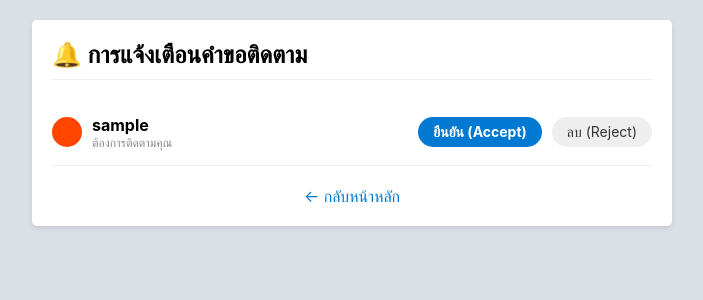
After one commit to Pratya-Wattanasriroj/SDA-PROJECT, a Flask app: page /notifications in a window 1280 px wide. The commit adds this page. Shown: the top 300 px of the page, without its empty margins (288-991 px from the left). Run offline with Flask 3, Linux system fonts and the light colour scheme; a user stored in the database is signed in; tables that the repository leaves empty hold one stand-in row (values such as "Sample post").

Commit message:
Add Friends Update 1

```diff
--- a/app.py
+++ b/app.py
@@ -23,19 +23,29 @@ login_manager.login_view = 'login'
 os.makedirs(app.config['UPLOAD_FOLDER'], exist_ok=True)
 ALLOWED_EXTENSIONS = {'png', 'jpg', 'jpeg', 'gif', 'mp4', 'mov', 'avi', 'webm', 'mkv'}
 
-# --- [ส่วนใหม่ 1] ตารางสำหรับเก็บว่าใครเพื่อนใคร (Association Table) ---
+# --- [ตาราง 1] เก็บความเป็นเพื่อน (Accept แล้ว) ---
 followers = db.Table('followers',
     db.Column('follower_id', db.Integer, db.ForeignKey('user.id')),
     db.Column('followed_id', db.Integer, db.ForeignKey('user.id'))
 )
 
-# --- Models ---
+# --- [ตาราง 2] เก็บคำขอติดตาม (Pending Request) ---
+class FollowRequest(db.Model):
+    id = db.Column(db.Integer, primary_key=True)
+    sender_id = db.Column(db.Integer, db.ForeignKey('user.id'))
+    receiver_id = db.Column(db.Integer, db.ForeignKey('user.id'))
+    timestamp = db.Column(db.DateTime, default=datetime.utcnow)
+
+    # เชื่อมโยงเพื่อให้ดึงข้อมูลง่าย
+    sender = db.relationship('User', foreign_keys=[sender_id], backref='sent_requests')
+    receiver = db.relationship('User', foreign_keys=[receiver_id], backref='received_requests')
+
 class User(UserMixin, db.Model):
     id = db.Column(db.Integer, primary_key=True)
     username = db.Column(db.String(100), unique=True, nullable=False)
     password = db.Column(db.String(100), nullable=False)
 
-    # [ส่วนใหม่ 2] ความสัมพันธ์เพื่อน (Self-Referencing Many-to-Many)
+    # ความสัมพันธ์เพื่อน (Accept แล้ว)
     followed = db.relationship(
         'User', secondary=followers,
         primaryjoin=(followers.c.follower_id == id),
@@ -43,19 +53,29 @@ class User(UserMixin, db.Model):
         backref=db.backref('followers', lazy='dynamic'), lazy='dynamic'
     )
 
-    # เช็คว่าเป็นเพื่อนกันหรือยัง?
+    # เช็คว่า Follow สำเร็จหรือยัง (เป็นเพื่อนกันยัง)
     def is_following(self, user):
         return self.followed.filter(followers.c.followed_id == user.id).count() > 0
 
-    # สั่งติดตาม
-    def follow(self, user):
-        if not self.is_following(user):
-            self.followed.append(user)
+    # เช็คว่าเคยส่งคำขอไปหรือยัง (Pending)
+    def has_requested(self, user):
+        return FollowRequest.query.filter_by(sender_id=self.id, receiver_id=user.id).first() is not None
 
-    # เลิกติดตาม
+    # ส่งคำขอ (แทนการ Follow ทันที)
+    def send_request(self, user):
+        if not self.is_following(user) and not self.has_requested(user):
+            req = FollowRequest(sender_id=self.id, receiver_id=user.id)
+            db.session.add(req)
+
+    # ยกเลิกคำขอ / หรือเลิกติดตาม
     def unfollow(self, user):
+        # 1. ถ้าเป็นเพื่อนแล้ว -> ลบเพื่อน
         if self.is_following(user):
             self.followed.remove(user)
+        # 2. ถ้าแค่ส่งคำขอไว้ -> ลบคำขอ
+        req = FollowRequest.query.filter_by(sender_id=self.id, receiver_id=user.id).first()
+        if req:
+            db.session.delete(req)
 
 class Post(db.Model):
     id = db.Column(db.Integer, primary_key=True)
@@ -98,43 +118,68 @@ def home():
 
     return render_template('index.html', posts=posts)
 
-# --- [ส่วนใหม่ 3] Routes สำหรับระบบเพื่อน ---
+# --- [System] จัดการ Request ---
 
-@app.route('/follow/<username>')
+@app.route('/send_request/<username>')
 @login_required
-def follow(username):
-    user_to_follow = User.query.filter_by(username=username).first()
-    if user_to_follow is None:
-        flash('User not found.')
-        return redirect(url_for('home'))
-
-    if user_to_follow == current_user:
-        flash('You cannot follow yourself!')
-        return redirect(url_for('home'))
-
-    current_user.follow(user_to_follow)
-    db.session.commit()
-    flash(f'คุณได้ติดตาม {username} แล้ว!')
-    return redirect(request.referrer or url_for('home')) # กลับไปหน้าเดิม
+def send_request(username):
+    target = User.query.filter_by(username=username).first()
+    if target and target != current_user:
+        current_user.send_request(target)
+        db.session.commit()
+        flash(f'ส่งคำขอติดตาม {username} แล้ว รอการตอบรับนะ')
+    return redirect(request.referrer or url_for('home'))
 
 @app.route('/unfollow/<username>')
 @login_required
 def unfollow(username):
-    user_to_unfollow = User.query.filter_by(username=username).first()
-    if user_to_unfollow:
-        current_user.unfollow(user_to_unfollow)
+    target = User.query.filter_by(username=username).first()
+    if target:
+        current_user.unfollow(target)
         db.session.commit()
-        flash(f'เลิกติดตาม {username} แล้ว')
+        flash(f'ยกเลิกการติดตาม/คำขอ {username} เรียบร้อย')
     return redirect(request.referrer or url_for('home'))
+
+# --- [System] Notifications (หน้าแจ้งเตือน) ---
+@app.route('/notifications')
+@login_required
+def notifications():
+    # ดึงคำขอที่มีคนส่งมาหาเรา (receiver = เรา)
+    requests = FollowRequest.query.filter_by(receiver_id=current_user.id).all()
+    return render_template('notifications.html', requests=requests)
+
+@app.route('/accept/<int:req_id>')
+@login_required
+def accept_request(req_id):
+    req = FollowRequest.query.get_or_404(req_id)
+    if req.receiver_id != current_user.id:
+        return redirect(url_for('home'))
+
+    # 1. เพิ่มเพื่อน (Sender ได้ Follow เรา)
+    req.sender.followed.append(current_user)
+    # 2. ลบคำขอออกจากระบบ
+    db.session.delete(req)
+    db.session.commit()
+    flash(f'รับคำขอของ {req.sender.username} แล้ว!')
+    return redirect(url_for('notifications'))
+
+@app.route('/reject/<int:req_id>')
+@login_required
+def reject_request(req_id):
+    req = FollowRequest.query.get_or_404(req_id)
+    if req.receiver_id == current_user.id:
+        db.session.delete(req)
+        db.session.commit()
+        flash('ปฏิเสธคำขอแล้ว')
+    return redirect(url_for('notifications'))
 
 @app.route('/friends')
 @login_required
 def friends_page():
-    # ดึงรายชื่อคนที่เราติดตาม
     following_list = current_user.followed.all()
     return render_template('friends.html', following_list=following_list)
 
-# ----------------------------------------
+# --- Standard Routes ---
 
 @app.route('/register', methods=['GET', 'POST'])
 def register():
--- a/requirements.txt
+++ b/requirements.txt
@@ -1,5 +1,4 @@
 Flask
-
 werkzeug
 google-cloud-pubsub
 flask-login
--- /dev/null
+++ b/templates/notifications.html
@@ -0,0 +1,58 @@
+<!DOCTYPE html>
+<html lang="th">
+<head>
+    <meta charset="UTF-8">
+    <meta name="viewport" content="width=device-width, initial-scale=1.0">
+    <title>Notifications</title>
+    <style>
+        body { font-family: -apple-system, BlinkMacSystemFont, "Segoe UI", Roboto, "Helvetica Neue", Arial, sans-serif; background-color: #dae0e6; margin: 0; padding: 20px; display: flex; justify-content: center; }
+        .container { background: white; width: 100%; max-width: 600px; padding: 20px; border-radius: 5px; box-shadow: 0 2px 5px rgba(0,0,0,0.1); }
+        h2 { border-bottom: 1px solid #eee; padding-bottom: 10px; margin-top: 0; display: flex; align-items: center; gap: 10px; }
+
+        .req-item { display: flex; justify-content: space-between; align-items: center; padding: 15px 0; border-bottom: 1px solid #f0f0f0; }
+        .req-info { display: flex; align-items: center; gap: 10px; }
+        .user-icon { width: 30px; height: 30px; background: #ff4500; border-radius: 50%; }
+        .username { font-weight: bold; font-size: 16px; }
+        .sub-text { font-size: 12px; color: #888; }
+
+        .actions { display: flex; gap: 10px; }
+        .accept-btn { background: #0079d3; color: white; border: none; padding: 6px 15px; border-radius: 20px; cursor: pointer; text-decoration: none; font-size: 14px; font-weight: bold; }
+        .reject-btn { background: #eee; color: #333; border: none; padding: 6px 15px; border-radius: 20px; cursor: pointer; text-decoration: none; font-size: 14px; }
+        .accept-btn:hover { background: #005fa3; }
+        .reject-btn:hover { background: #ddd; }
+
+        .back-link { display: block; margin-top: 20px; text-align: center; color: #0079d3; text-decoration: none; }
+        .empty-state { text-align: center; padding: 40px; color: #888; }
+    </style>
+</head>
+<body>
+    <div class="container">
+        <h2>🔔 การแจ้งเตือนคำขอติดตาม</h2>
+
+        {% if requests %}
+            {% for req in requests %}
+            <div class="req-item">
+                <div class="req-info">
+                    <div class="user-icon"></div>
+                    <div>
+                        <div class="username">{{ req.sender.username }}</div>
+                        <div class="sub-text">ต้องการติดตามคุณ</div>
+                    </div>
+                </div>
+                <div class="actions">
+                    <a href="/accept/{{ req.id }}" class="accept-btn">ยืนยัน (Accept)</a>
+                    <a href="/reject/{{ req.id }}" class="reject-btn">ลบ (Reject)</a>
+                </div>
+            </div>
+            {% endfor %}
+        {% else %}
+            <div class="empty-state">
+                <i class="far fa-bell-slash" style="font-size: 40px; margin-bottom: 10px;"></i>
+                <p>ยังไม่มีคำขอใหม่ในตอนนี้</p>
+            </div>
+        {% endif %}
+
+        <a href="/" class="back-link">← กลับหน้าหลัก</a>
+    </div>
+</body>
+</html>
```
Also changed, not shown: templates/index.html (+23 -5 lines).
